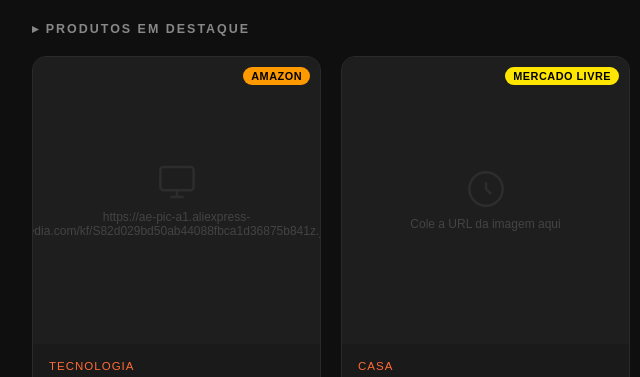
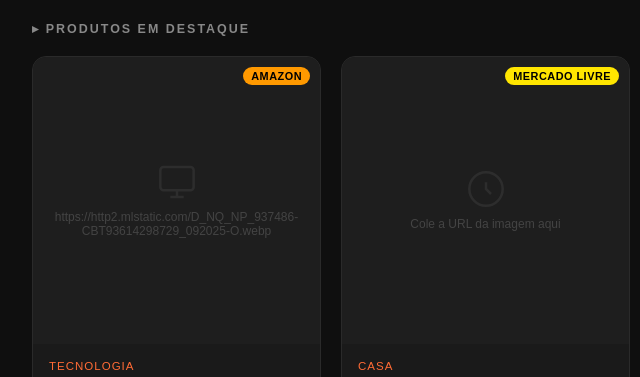
Before and after one commit to contato0diggo/minhasofertas, a plain HTML site: page index.html in a window 1280 px wide. Shown: the part 409-786 px from the top of the page, 0-640 px from the left. Drawn offline with Linux system fonts and the light colour scheme.

Commit message:
Update index.html

```diff
--- a/index.html
+++ b/index.html
@@ -494,7 +494,7 @@
       <div class="card-imagem">
         <div class="placeholder-img">
           <svg width="40" height="40" fill="none" stroke="currentColor" stroke-width="1.5" viewBox="0 0 24 24" aria-hidden="true"><rect x="2" y="3" width="20" height="14" rx="2"/><path d="M8 21h8M12 17v4"/></svg>
-          https://ae-pic-a1.aliexpress-media.com/kf/S82d029bd50ab44088fbca1d36875b841z.jpg
+          https://http2.mlstatic.com/D_NQ_NP_937486-CBT93614298729_092025-O.webp
         </div>
         <span class="badge-loja badge-amazon">Amazon</span>
       </div>
```
